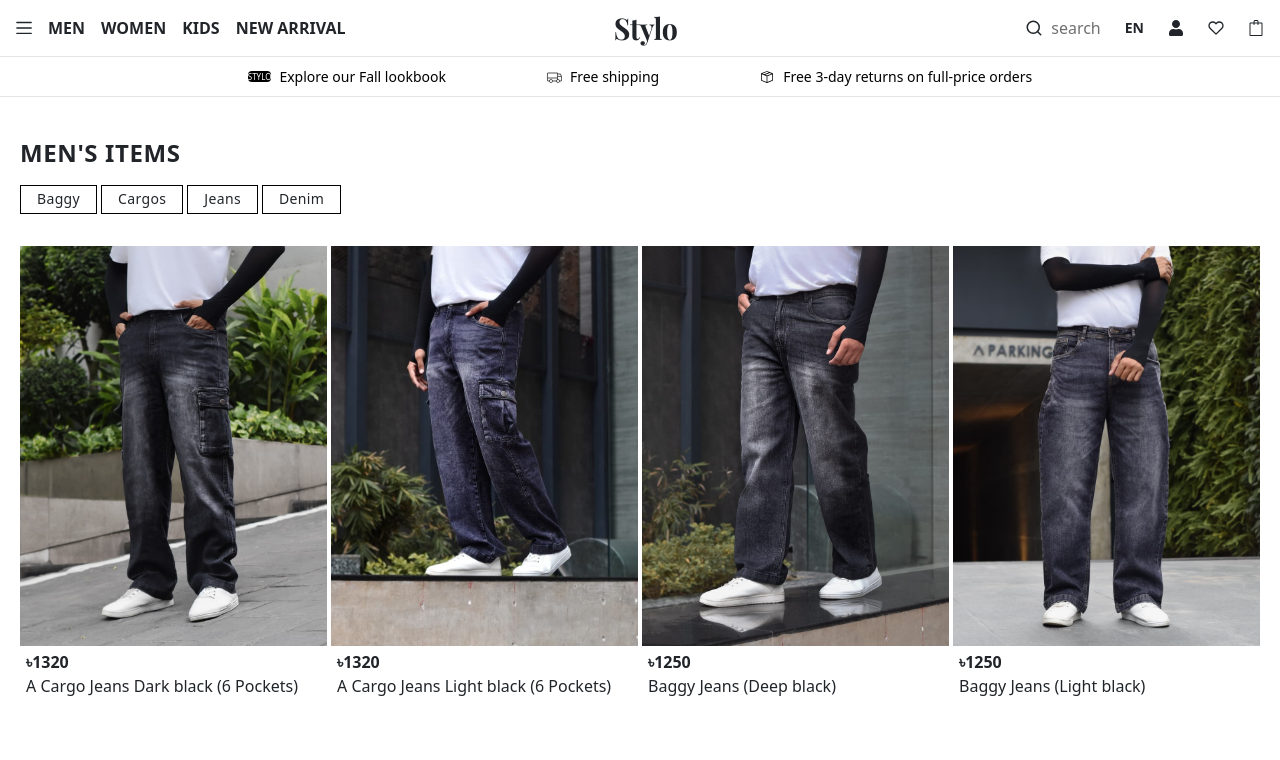
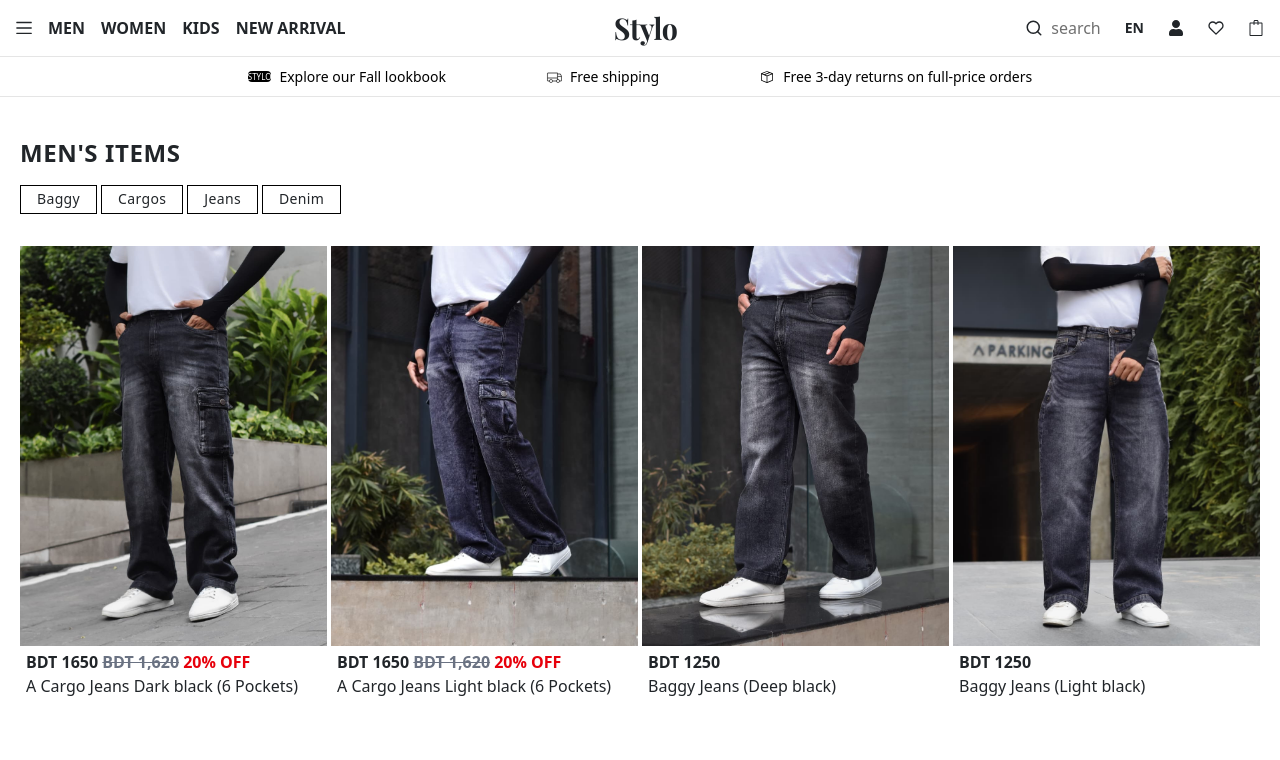
Before and after one commit to sumonmia360/S2-client, a Next.js app: page /shop/men in a window 1280 px wide. Shown: the top 760 px of the page. Built offline with nearby package versions, Linux system fonts and the light colour scheme; grey boxes are pictures that could not be loaded.

Commit message:
Alhamdulilah discount price added

```diff
--- a/public/products.json
+++ b/public/products.json
@@ -2,14 +2,18 @@
   {
     "id": 1,
     "name": "A Cargo Jeans Dark black (6 Pockets)",
-    "price": 1320,
+    "price": 1650,
+    "discountPrice": 1320,
+    "discount": 20,
     "frontImage": "/image/cargoImg.png",
     "backImage": "/image/img2a.jpg"
   },
   {
     "id": 2,
     "name": "A Cargo Jeans Light black (6 Pockets)",
-    "price": 1320,
+    "price": 1650,
+    "discountPrice": 1320,
+    "discount": 20,
     "frontImage": "/image/2.1.jpg",
     "backImage": "/image/img2.jpg"
   },
--- a/src/app/(store)/shop/men/page.tsx
+++ b/src/app/(store)/shop/men/page.tsx
@@ -9,6 +9,8 @@ type Product = {
   id: number;
   name: string;
   price: number;
+  discoutPrice: number;
+  discount: number;
   frontImage: string;
   backImage: string;
 };
@@ -80,7 +82,21 @@ export default function MenShopPage() {
                 className="w-full h-60 lg:h-100 object-cover absolute top-0 left-0 transition-opacity duration-300 opacity-0 group-hover:opacity-100"
               />
               <div className=" md:mb-10 hover:shadow-xl/20 p-1 hover:scale-101 cursor-pointer">
-                <p className="px-[2px] font-bold">৳{product.price}</p>
+                <p className="px-[2px] font-bold ">
+                  BDT <span>{product.price}</span>{" "}
+                  <span
+                    className={
+                      product.discount ? "text-gray-500 line-through" : "hidden"
+                    }
+                  >
+                    BDT 1,620
+                  </span>{" "}
+                  <span
+                    className={product.discount ? "text-red-600" : "hidden"}
+                  >
+                    20% OFF
+                  </span>
+                </p>
                 <h2 className="px-[2px] w-40 text-[14px] truncate md:text-[16px] md:w-full mb-4">
                   {product.name}
                 </h2>
--- a/src/components/home/TrendingPro.tsx
+++ b/src/components/home/TrendingPro.tsx
@@ -8,7 +8,9 @@ const products = [
   {
     id: 1,
     name: "Cargo Jeans (Dark black)",
-    price: "৳1,320",
+    price: "1,650",
+    discountPrice: 1320,
+    discount: 20,
     front: "/image/cargoImg.png",
     back: "/image/img2a.jpg",
     slug: "product-one",
@@ -16,7 +18,9 @@ const products = [
   {
     id: 2,
     name: "Cargo Jeans (Light black)",
-    price: "৳1,320",
+    price: "1,650",
+    discountPrice: 1320,
+    discount: 20,
     front: "/image/2.1.jpg",
     back: "/image/img2.jpg",
     slug: "product-two",
@@ -24,7 +28,7 @@ const products = [
   {
     id: 3,
     name: "Baggy Jeans (Deep black)",
-    price: "৳1,250",
+    price: "1,250",
     front: "/image/imgB2.jpg",
     back: "/image/img2c.jpg",
     slug: "product-three",
@@ -32,7 +36,7 @@ const products = [
   {
     id: 4,
     name: "Baggy Jeans (Light black)",
-    price: "৳1,250",
+    price: "1,250",
     front: "/image/demoImg-7.png",
     back: "/image/img3b.jpg",
     slug: "product-four",
@@ -40,7 +44,7 @@ const products = [
   {
     id: 5,
     name: "Cargo Denim (6 Pockets,Deep Blue)",
-    price: "৳1,090",
+    price: "1,090",
     front: "/image/denimZ2.jpg",
     back: "/image/imgL2.jpg",
     slug: "product-four",
@@ -48,7 +52,7 @@ const products = [
   {
     id: 6,
     name: "Cargo Denim (6 Pockets,Deep Blue)",
-    price: "৳1,090",
+    price: "1,090",
     front: "/image/denimZ3.jpg",
     back: "/image/imgL2.jpg",
     slug: "product-four",
@@ -96,7 +100,20 @@ export default function TrendingPro() {
 
             {/* Product Info */}
             <div className="mt-3">
-              <p className=" font-bold text-[14px]">{product.price}</p>
+              <p className="text-[14px] font-bold ">
+                BDT <span>{product.price}</span>{" "}
+                <span
+                  className={
+                    product.discount ? "text-gray-500 line-through" : "hidden"
+                  }
+                >
+                  BDT 1,620
+                </span>{" "}
+                <span className={product.discount ? "text-red-600" : "hidden"}>
+                  20% OFF
+                </span>
+              </p>
+
               <p className="text-gray-500 text-[12px]">{product.name}</p>
             </div>
           </div>
```
